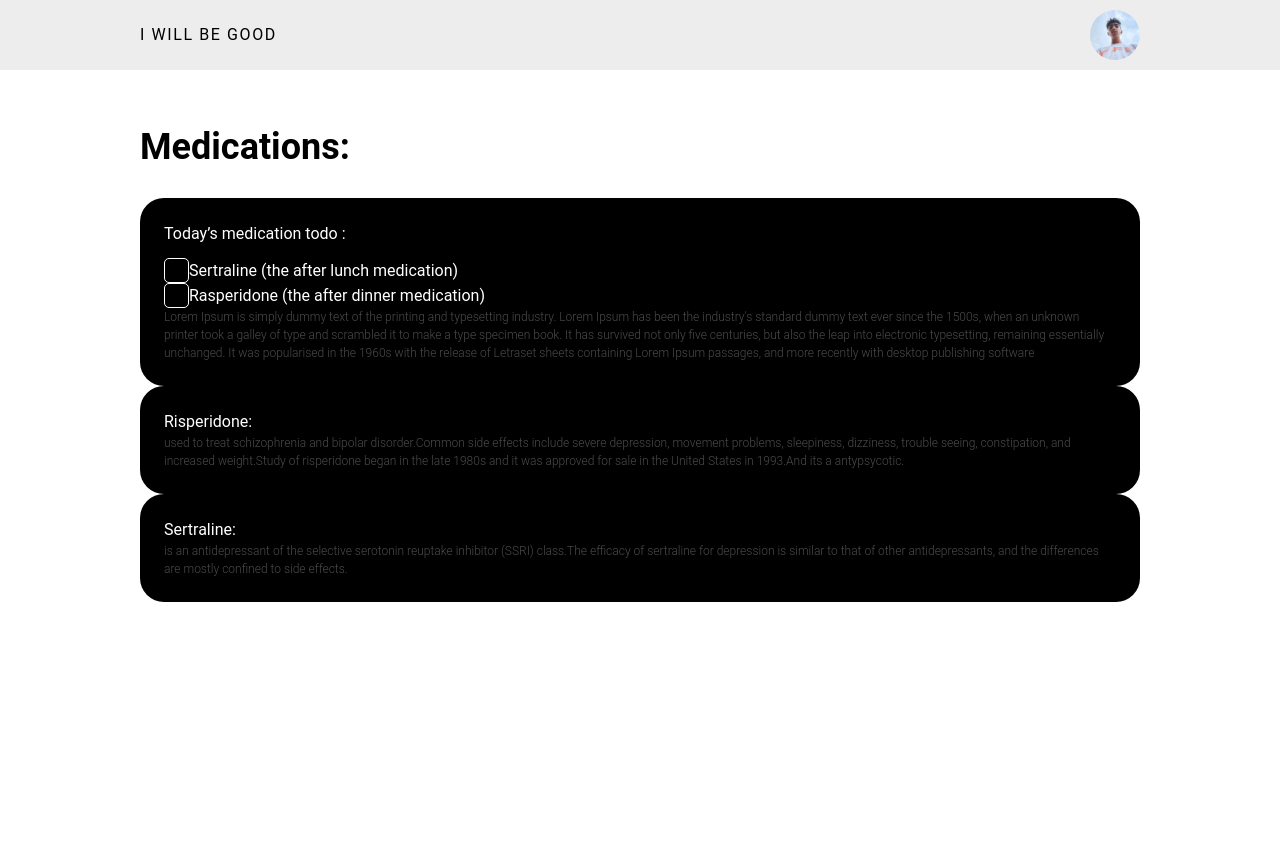
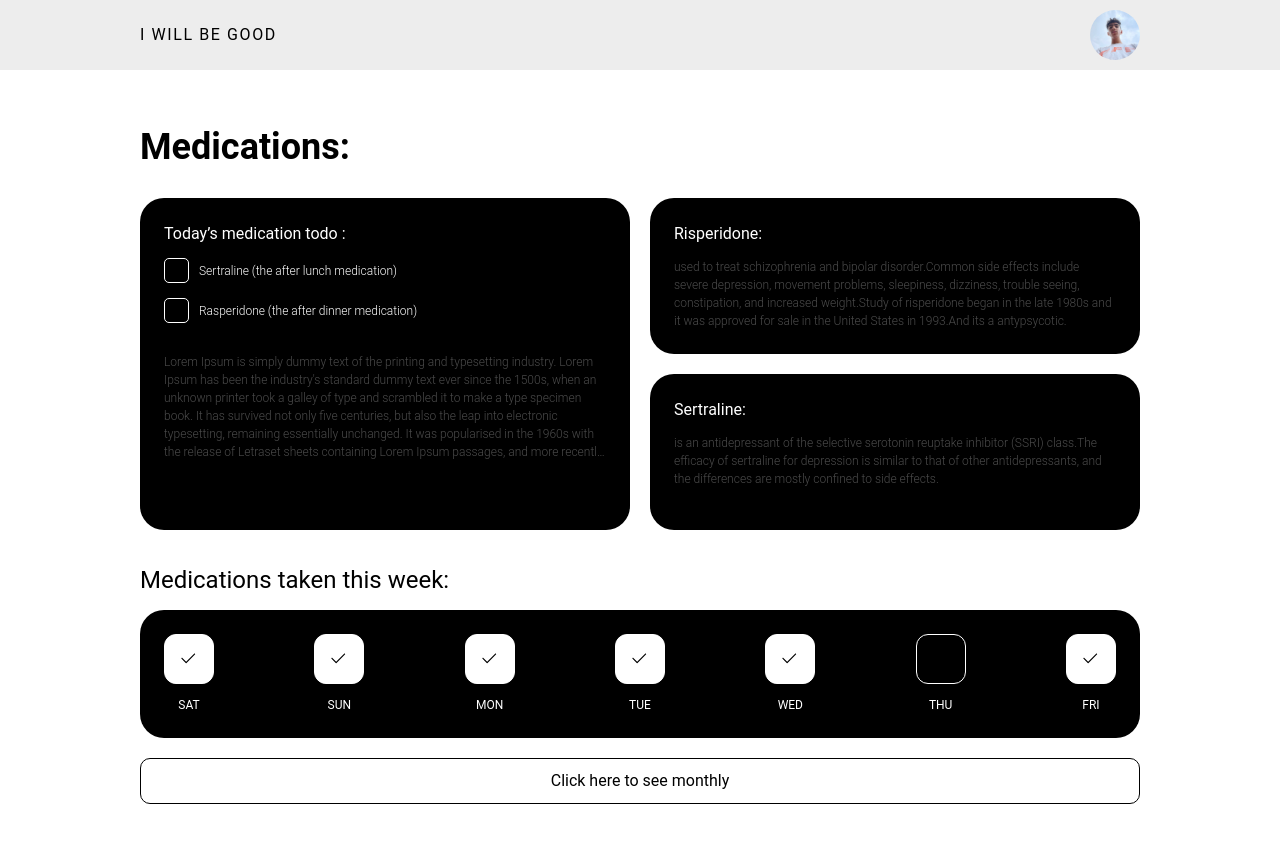
Before and after one commit to MohamadMahdi-Tasha/i-will-be-good-web, a Next.js app: page / in a window 1280 px wide. Shown: the top 842 px of the page. Before the commit the page ends 800 px from the top, so only its background shows below. Built offline with nearby package versions, Linux system fonts and the light colour scheme.

Commit message:
added forgotten parts of first section in home page

```diff
--- a/app/index.css
+++ b/app/index.css
@@ -7,6 +7,7 @@
 /*Defining Custom Styles*/
 .big-title {@apply text-[36px] font-bold mb-[24px] text-black;}
 .small-title {@apply text-[16px] font-normal mb-[12px] text-white;}
+.medium-title {@apply text-[24px] font-normal mb-[12px] text-black;}
 .black-container {@apply rounded-[24px] p-[24px] bg-black;}
 .small-paragraph {@apply text-[12px] text-grey font-light;}
 .big-paragraph {@apply text-[48px] text-grey font-light;}
--- a/chunks/checkboxComponent.tsx
+++ b/chunks/checkboxComponent.tsx
@@ -23,7 +23,7 @@ export default function CheckboxComponent({isChecked, isDark, isLarge}:propsType
              data-checked={componentChecked}
              data-dark={isDark}
              data-large={isLarge}
-             className={'border flex items-center justify-center transition-all rounded-[5px] data-[large="true"]:w-[50px] data-[large="true"]:h-[50px] data-[large="false"]:w-[25px] data-[large="false"]:h-[25px] aspect-square data-[dark="false"]:data-[checked="true"]:bg-white data-[dark="false"]:data-[checked="false"]:bg-transparent data-[dark="false"]:border-white data-[dark="true"]:border-black data-[dark="true"]:data-[checked="false"]:bg-transparent data-[dark="true"]:data-[checked="true"]:bg-black data-[dark="false"]:text-black data-[dark="true"]:text-white'}
+             className={'border flex items-center justify-center transition-all data-[large="true"]:rounded-[12px] data-[large="false"]:rounded-[5px] data-[large="true"]:w-[50px] data-[large="true"]:h-[50px] data-[large="false"]:w-[25px] data-[large="false"]:h-[25px] aspect-square data-[dark="false"]:data-[checked="true"]:bg-white data-[dark="false"]:data-[checked="false"]:bg-transparent data-[dark="false"]:border-white data-[dark="true"]:border-black data-[dark="true"]:data-[checked="false"]:bg-transparent data-[dark="true"]:data-[checked="true"]:bg-black data-[dark="false"]:text-black data-[dark="true"]:text-white'}
              onClick={() => setComponentChecked(prevState => !prevState)}
         >
             {
--- a/components/homeSections/homeFirstSectionComponent.tsx
+++ b/components/homeSections/homeFirstSectionComponent.tsx
@@ -1,6 +1,7 @@
 // Codes By Mahdi Tasha
 // Importing Part
 import CheckboxComponent from "@/chunks/checkboxComponent";
+import WeekDaysComponent from "@/components/weekDaysComponent";
 
 // Creating Home First Section Component And Exporting It As Default
 export default function HomeFirstSectionComponent():JSX.Element {
@@ -10,7 +11,8 @@ export default function HomeFirstSectionComponent():JSX.Element {
             <header>
                 <h1 className={'big-title truncate'}>Medications:</h1>
             </header>
-            <main className={'grid lg:grid-cols-2 lg:grid-rows-2 grid-cols-1 grid-rows-1 lg:gap-[20px] gap-[10px]'}>
+            <main>
+                <div className={'grid lg:grid-cols-2 lg:grid-rows-2 grid-cols-1 grid-rows-1 lg:gap-[20px] gap-[10px] mb-[32px]'}>
                     <div className={'black-container row-span-2'}>
                         <h3 className={'small-title truncate'}>Today’s medication todo :</h3>
                         <div className={'mb-[30px]'}>
@@ -33,6 +35,14 @@ export default function HomeFirstSectionComponent():JSX.Element {
                         <span className={'small-title truncate block'}>Sertraline:</span>
                         <p className={'small-paragraph lg:line-clamp-5'}>is an antidepressant of the selective serotonin reuptake inhibitor (SSRI) class.The efficacy of sertraline for depression is similar to that of other antidepressants, and the differences are mostly confined to side effects.</p>
                     </div>
+                </div>
+                <div className={'mb-[20px]'}>
+                    <h3 className={'medium-title'}>Medications taken this week:</h3>
+                    <WeekDaysComponent />
+                </div>
+                <a className={'block'} href="#">
+                    <button className={'border w-full border-black rounded-[10px] p-[10px] text-center '}>Click here to see monthly</button>
+                </a>
             </main>
         </section>
     );
--- /dev/null
+++ b/components/weekDaysComponent.tsx
@@ -0,0 +1,40 @@
+// Codes By Mahdi Tasha
+// Importing Part
+import CheckboxComponent from "@/chunks/checkboxComponent";
+
+// Creating Week Days Component And Exporting It As Default
+export default function WeekDaysComponent():JSX.Element {
+    // Return JSX
+    return (
+        <div className={'flex justify-between gap-5 black-container overflow-auto'}>
+            <div className={'flex flex-col justify-center items-center gap-3'}>
+                <CheckboxComponent isChecked={true} isDark={false} isLarge={true} />
+                <span className={'text-white text-[12px]'}>SAT</span>
+            </div>
+            <div className={'flex flex-col justify-center items-center gap-3'}>
+                <CheckboxComponent isChecked={true} isDark={false} isLarge={true} />
+                <span className={'text-white text-[12px]'}>SUN</span>
+            </div>
+            <div className={'flex flex-col justify-center items-center gap-3'}>
+                <CheckboxComponent isChecked={true} isDark={false} isLarge={true} />
+                <span className={'text-white text-[12px]'}>MON</span>
+            </div>
+            <div className={'flex flex-col justify-center items-center gap-3'}>
+                <CheckboxComponent isChecked={true} isDark={false} isLarge={true} />
+                <span className={'text-white text-[12px]'}>TUE</span>
+            </div>
+            <div className={'flex flex-col justify-center items-center gap-3'}>
+                <CheckboxComponent isChecked={true} isDark={false} isLarge={true} />
+                <span className={'text-white text-[12px]'}>WED</span>
+            </div>
+            <div className={'flex flex-col justify-center items-center gap-3'}>
+                <CheckboxComponent isChecked={false} isDark={false} isLarge={true} />
+                <span className={'text-white text-[12px]'}>THU</span>
+            </div>
+            <div className={'flex flex-col justify-center items-center gap-3'}>
+                <CheckboxComponent isChecked={true} isDark={false} isLarge={true} />
+                <span className={'text-white text-[12px]'}>FRI</span>
+            </div>
+        </div>
+    );
+}
--- a/tailwind.config.ts
+++ b/tailwind.config.ts
@@ -5,11 +5,9 @@ import type { Config } from 'tailwindcss'
 // Defining Configs Of TailwindCSS
 const config: Config = {
   content: [
-    './app/*.{tsx,ts,js,jsx}',
-    './app/**/*.{tsx,ts,js,jsx}',
-    './app/**/**/*.{tsx,ts,js,jsx}',
-    './chunks/*.{tsx,ts,js,jsx}',
-    './components/*.{tsx,ts,js,jsx}',
+    './**/*.{tsx,ts,js,jsx}',
+    './**/**/*.{tsx,ts,js,jsx}',
+    './**/**/**/*.{tsx,ts,js,jsx}',
   ],
   theme: {
     colors: {
```
Lines whose indentation alone changed are shown as unchanged.
